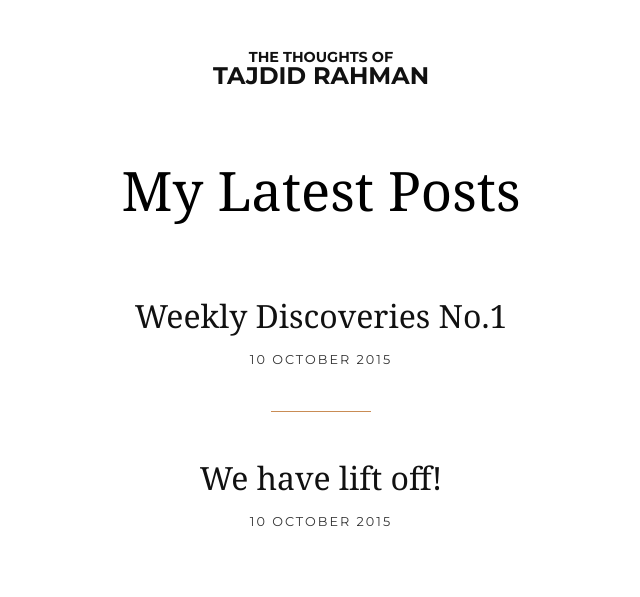
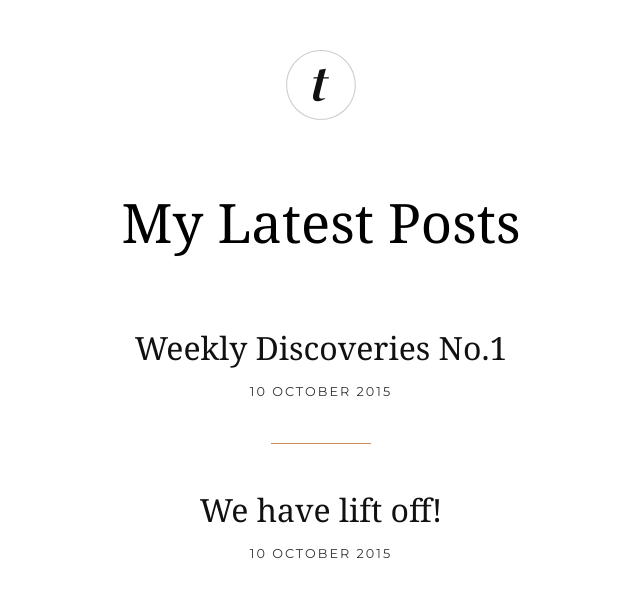
Before and after one commit to tajdid/another-old-site-repo, a Jekyll site: the page built from index.html, in a window 1280 px wide. Shown: the top 597 px of the page, without its empty margins (319-959 px from the left). Built offline with Jekyll 4.4.1, drawn with Linux system fonts in a browser that asks for light colours; the list of posts is cut into pages by our own code.

Commit message:
SVG animations

```diff
--- a/_includes/header.html
+++ b/_includes/header.html
@@ -20,8 +20,24 @@
     <div class="container">
       <h1 class="site-title">
         <a href="{{ site.baseurl }}/">
-          <span>The thoughts of</span>
-          {{ site.name }}
+          <!-- <span>The thoughts of</span>
+          {{ site.name }} -->
+          <div class="svg-logo">
+            <svg class="svg logo" version="1.1" xmlns="http://www.w3.org/2000/svg" xmlns:xlink="http://www.w3.org/1999/xlink" x="0px" y="0px" width="200px"
+               height="200px" viewBox="0 0 200 200" enable-background="new 0 0 200 200" xml:space="preserve">
+              <g class="circle-stroke">
+                <path fill="none" d="M99.973,3.057c53.283,0,96.632,43.349,96.632,96.632s-43.349,96.632-96.632,96.632
+                  S3.342,152.971,3.342,99.689S46.691,3.057,99.973,3.057 M99.973,0.057c-55.025,0-99.632,44.607-99.632,99.632
+                  s44.607,99.632,99.632,99.632s99.632-44.607,99.632-99.632S154.998,0.057,99.973,0.057L99.973,0.057z"/>
+              </g>
+              <g class="taj">
+                <path d="M106.689,81.168l-10.034,40.718c-1.164,4.798-1.745,8.289-1.745,10.616c0,4.508,2.472,6.108,6.835,6.108
+                  c2.763,0,6.399-0.582,10.325-1.745v1.599c-5.089,3.345-12.797,7.707-21.231,7.707c-9.016,0-13.669-4.072-13.669-12.07
+                  c0-2.763,0.582-6.544,1.455-10.179l10.76-42.754H78.333l0.872-3.491h11.052l5.38-21.231l18.323-2.617l-6.398,23.848h15.269
+                  l-0.873,3.491H106.689z"/>
+              </g>
+            </svg>
+          </div>
         </a>
       </h1>
     </div>
--- a/assets/css/style.css
+++ b/assets/css/style.css
@@ -239,6 +239,24 @@ ul {
 .content {
   margin: 62px 0; }
 
+.svg {
+  width: 100%;
+  height: auto;
+  -webkit-transition: all, 0.5s, ease-in-out;
+          transition: all, 0.5s, ease-in-out; }
+  .svg path {
+    fill: #111; }
+  .svg .circle-stroke path {
+    fill: #ccc;
+    -webkit-transition: all, 0.3s, ease-in-out;
+            transition: all, 0.3s, ease-in-out; }
+  .svg:hover {
+    -webkit-transform: rotate(1turn) scale(1.4, 1.4);
+        -ms-transform: rotate(1turn) scale(1.4, 1.4);
+            transform: rotate(1turn) scale(1.4, 1.4); }
+    .svg:hover .circle-stroke path {
+      fill: #C98C54; }
+
 .site-header {
   text-align: center;
   width: 100%;
@@ -247,7 +265,9 @@ ul {
     font-family: "Montserrat", sans-serif;
     font-size: 1.5em;
     line-height: 1;
-    text-transform: uppercase; }
+    text-transform: uppercase;
+    width: 70px;
+    margin: 0 auto; }
     .site-header .site-title a:hover {
       color: #111; }
     .site-header .site-title span {
```
Also changed, not shown: assets/scss/modules/_header.scss (+20 -11 lines).
